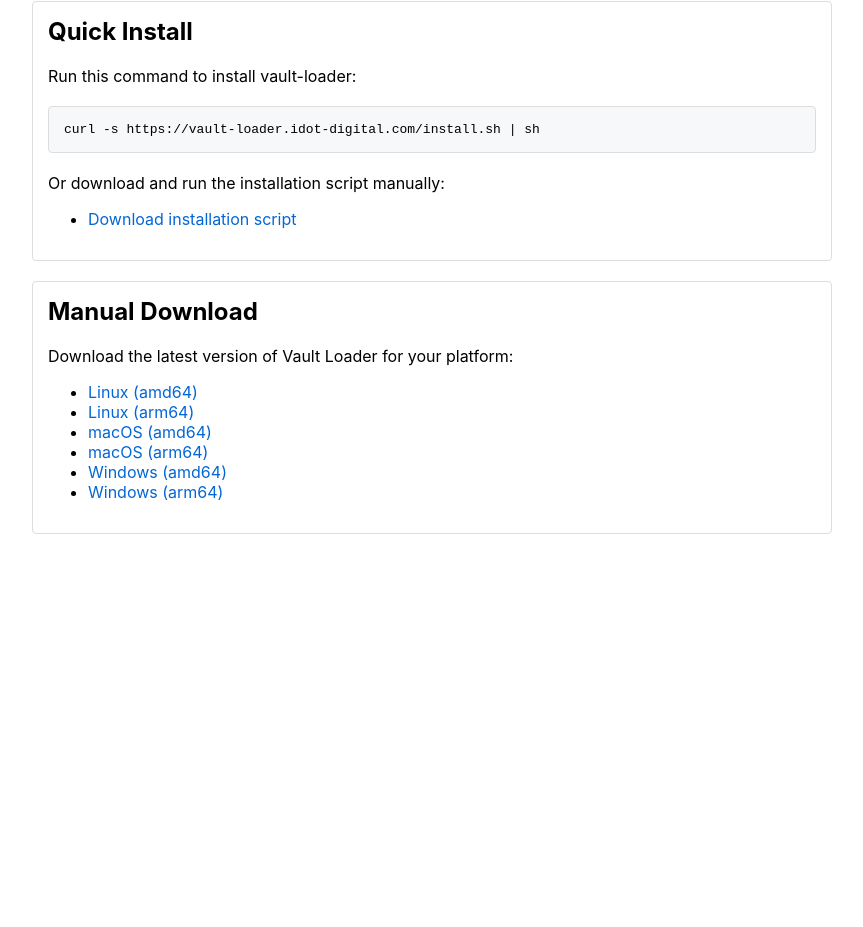
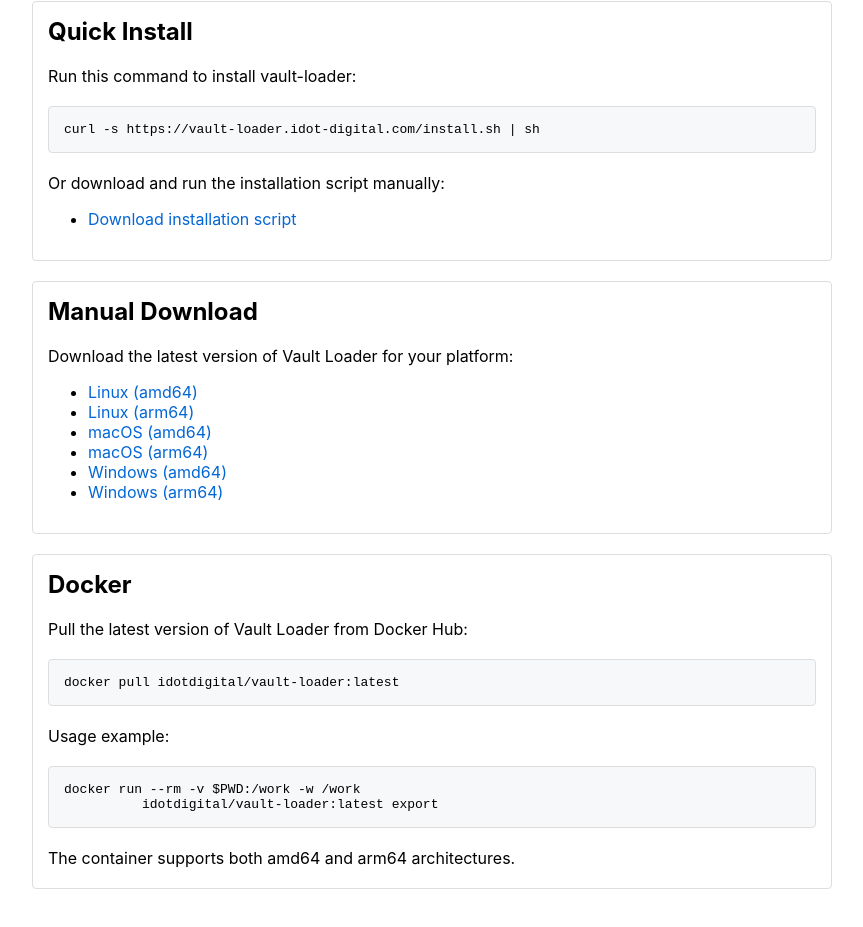
Before and after one commit to idot-digital/vault-loader, a plain HTML site: page public/index.html in a window 1280 px wide. Shown: the part 101-1028 px from the top of the page, without its empty margins (208-1071 px from the left). Before the commit the page ends 800 px from the top, so only its background shows below. Drawn offline with Linux system fonts and the light colour scheme.

Commit message:
Added docker container for use in ci

```diff
--- a/public/index.html
+++ b/public/index.html
@@ -74,5 +74,20 @@
         <li><a href="vault-loader-windows-arm64.tar.gz">Windows (arm64)</a></li>
       </ul>
     </div>
+    <div class="release">
+      <h2>Docker</h2>
+      <p>Pull the latest version of Vault Loader from Docker Hub:</p>
+      <div class="install-command">
+        <code>docker pull idotdigital/vault-loader:latest</code>
+      </div>
+      <p>Usage example:</p>
+      <div class="install-command">
+        <code
+          >docker run --rm -v $PWD:/work -w /work
+          idotdigital/vault-loader:latest export</code
+        >
+      </div>
+      <p>The container supports both amd64 and arm64 architectures.</p>
+    </div>
   </body>
 </html>
```
Also changed, not shown: 3 other files.
